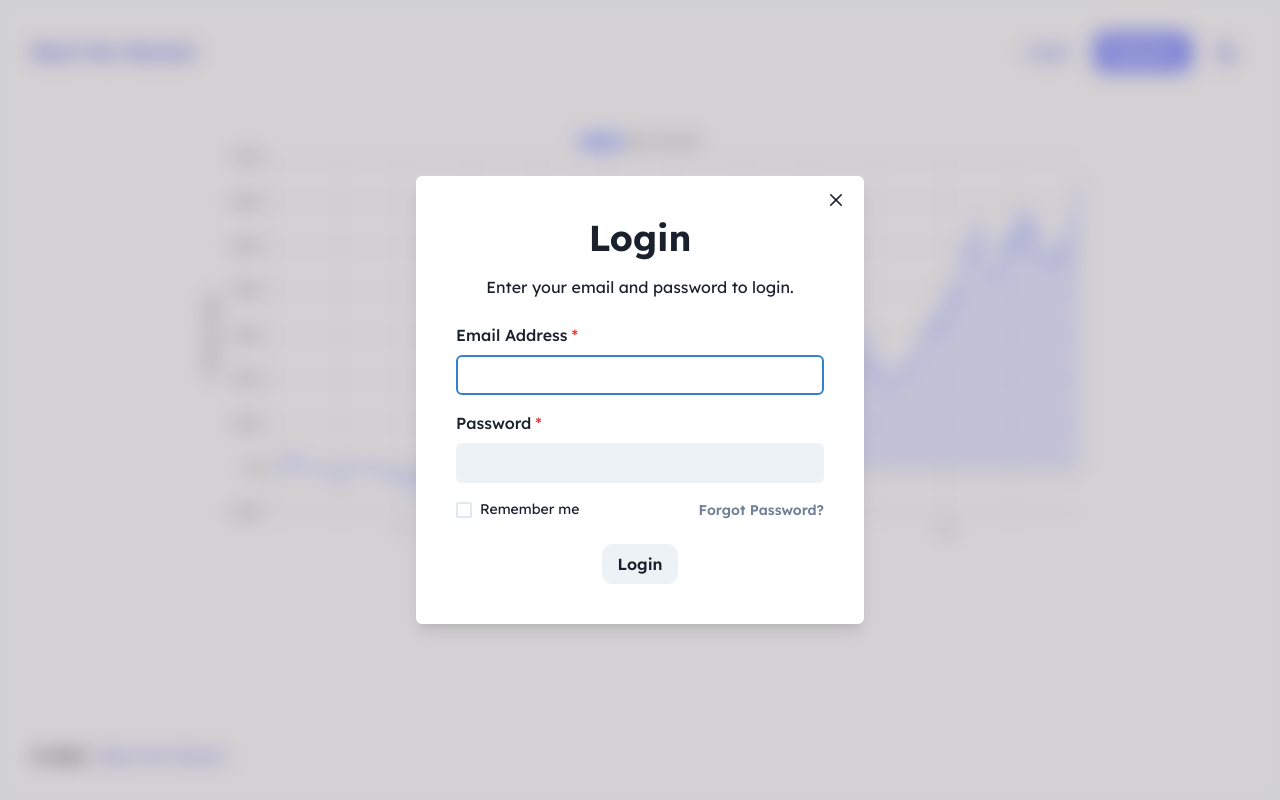
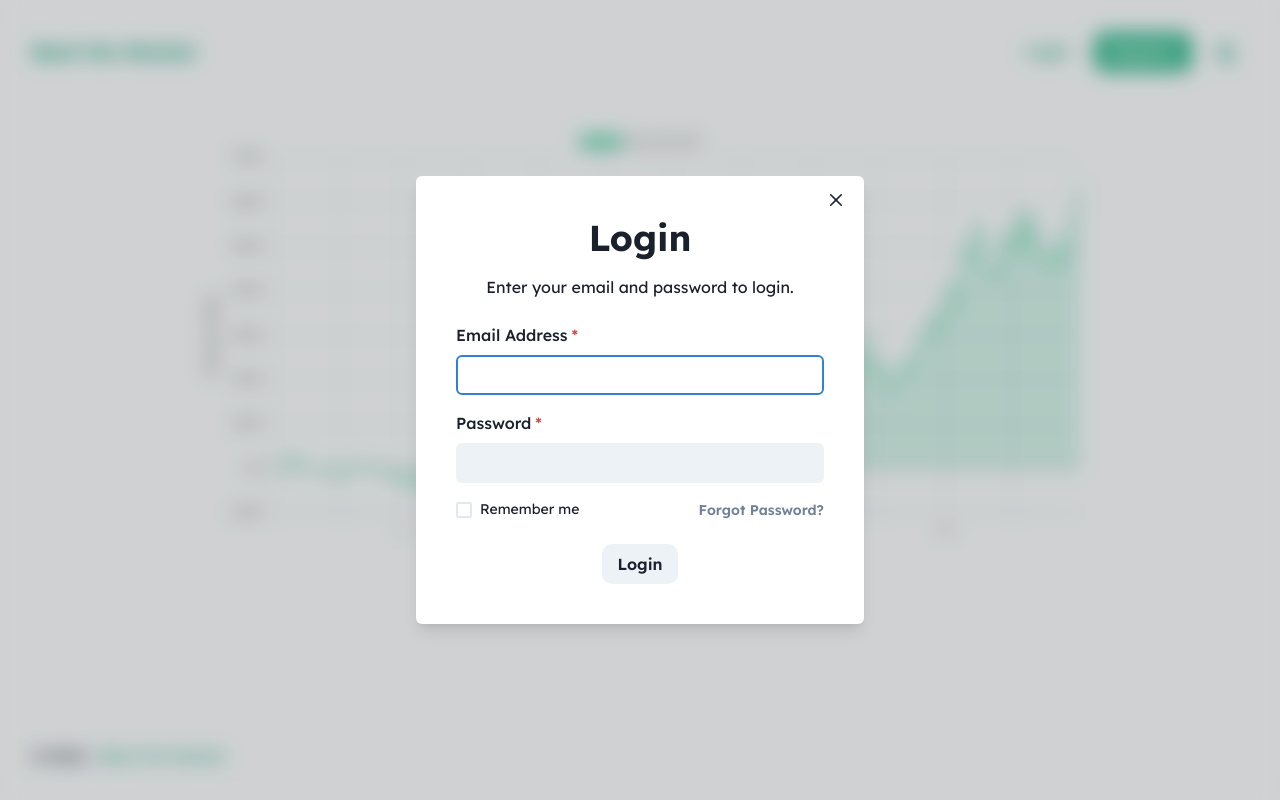
Before and after one commit to butasebi/BeatTheMarket, a React (Create React App) app in the folder front/: page / in a window 1280 px wide. Both pictures are taken after a click on the button "Login". Built offline with nearby package versions, Linux system fonts and the light colour scheme.

Commit message:
fix: disable blue hue for modals backdrop
When you opened a modal (such as the pop-up for logging in), the colors in the blurred background would turn blue. Now, they remain green.

```diff
--- a/front/src/components/forms/LoginForm.jsx
+++ b/front/src/components/forms/LoginForm.jsx
@@ -46,7 +46,7 @@ export default function RegisterForm() {
       >
         <ModalOverlay
           bg='blackAlpha.300'
-          backdropFilter='blur(10px) hue-rotate(90deg)'
+          backdropFilter='blur(10px)'
         />
         <ModalContent>
           <ModalCloseButton />
--- a/front/src/components/forms/RegisterForm.jsx
+++ b/front/src/components/forms/RegisterForm.jsx
@@ -77,7 +77,7 @@ export default function RegisterForm() {
       >
         <ModalOverlay
           bg='blackAlpha.300'
-          backdropFilter='blur(10px) hue-rotate(90deg)'
+          backdropFilter='blur(10px)'
         />
         <ModalContent>
           <ModalCloseButton />
```
